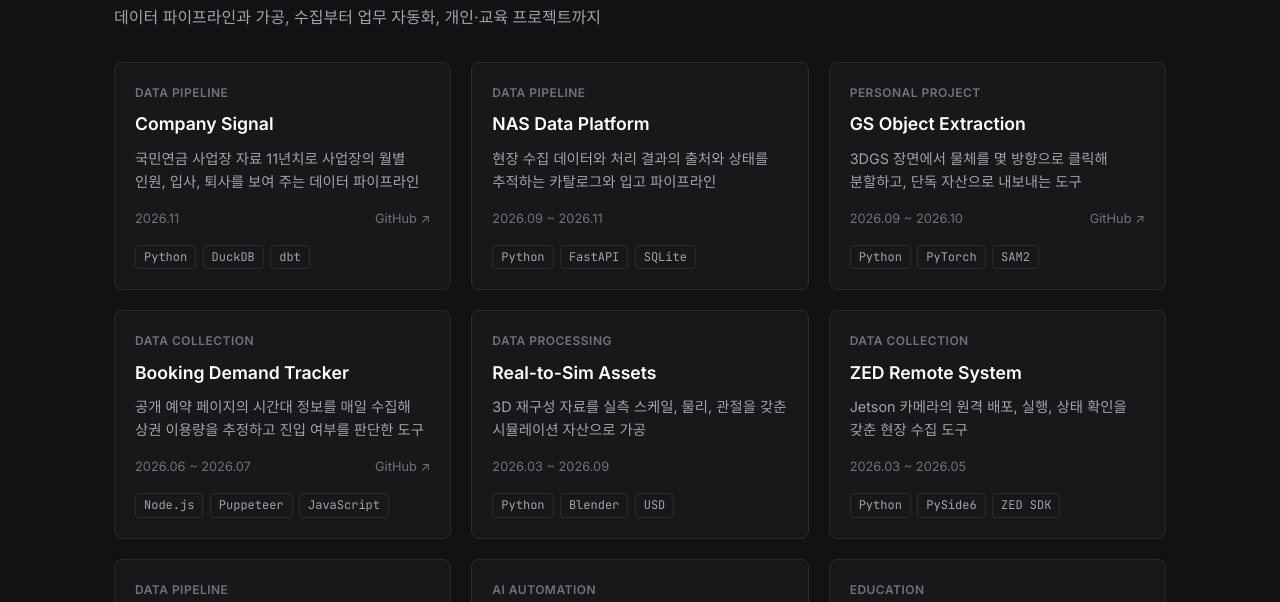
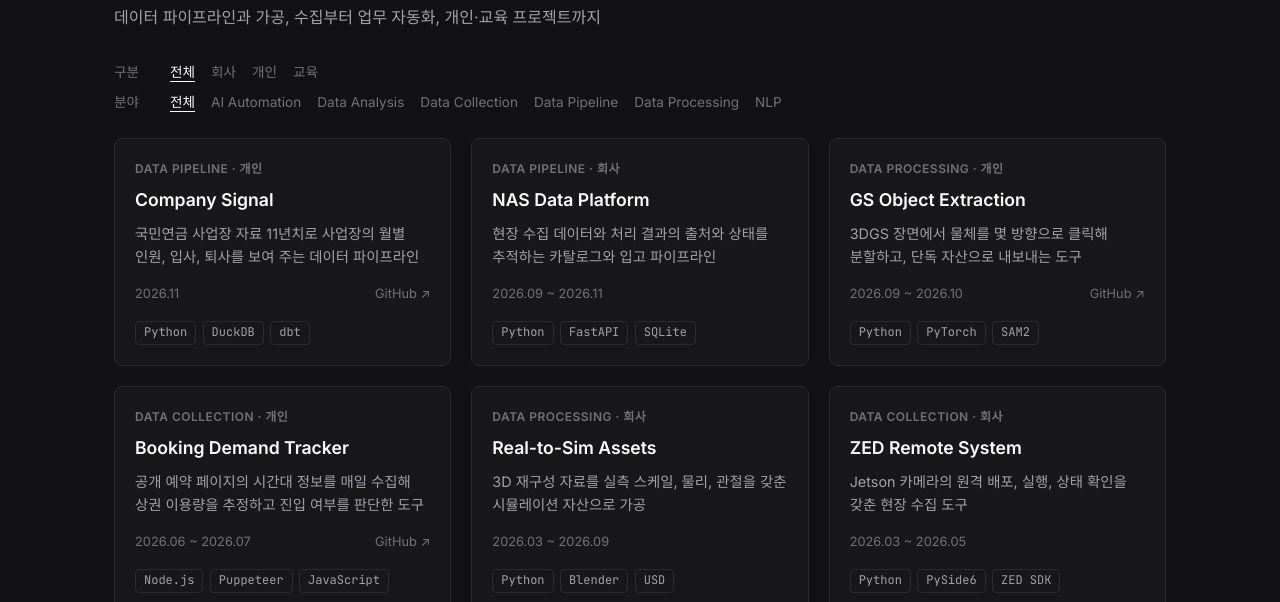
Before and after one commit to 07LEE/07lee.github.io, a plain HTML site: page portfolio/projects.html in a window 1280 px wide. Shown: the part 198-800 px from the top of the page. Drawn offline with Linux system fonts and the light colour scheme.

Commit message:
feat: filter the project list by kind and category
Split where the work was done from what kind of work it was, and let visitors pick either from the address or the buttons.

```diff
--- a/portfolio/assets/data/projects.json
+++ b/portfolio/assets/data/projects.json
@@ -4,6 +4,7 @@
         "featured": true,
         "title": "NAS Data Platform",
         "category": "Data Pipeline",
+        "kind": "company",
         "period": "2026.09 ~ 2026.11",
         "affiliation": "",
         "description": "현장 수집 데이터와 처리 결과의 출처와 상태를 추적하는 카탈로그와 입고 파이프라인",
@@ -12,13 +13,13 @@
             "FastAPI",
             "SQLite"
         ],
-        "link": "nas-data-platform/index.html",
-        "isCompany": true
+        "link": "nas-data-platform/index.html"
     },
     {
         "id": "item-company-signal",
         "title": "Company Signal",
         "category": "Data Pipeline",
+        "kind": "personal",
         "period": "2026.11",
         "affiliation": "",
         "description": "국민연금 사업장 자료 11년치로 사업장의 월별 인원, 입사, 퇴사를 보여 주는 데이터 파이프라인",
@@ -34,6 +35,7 @@
         "id": "item-zed-remote-system",
         "title": "ZED Remote System",
         "category": "Data Collection",
+        "kind": "company",
         "period": "2026.03 ~ 2026.05",
         "affiliation": "",
         "description": "Jetson 카메라의 원격 배포, 실행, 상태 확인을 갖춘 현장 수집 도구",
@@ -42,14 +44,14 @@
             "PySide6",
             "ZED SDK"
         ],
-        "link": "zed-remote-system/index.html",
-        "isCompany": true
+        "link": "zed-remote-system/index.html"
     },
     {
         "id": "item-segments-ai-api",
         "featured": true,
         "title": "VFM 3D Sensor Data",
         "category": "Data Pipeline",
+        "kind": "company",
         "period": "2025.09 ~ 2026.02",
         "affiliation": "",
         "description": "다중 센서 수집 검증, 좌표 정합, 점군 라벨링과 업로드를 거쳐 연구팀에 전달한 3D 데이터",
@@ -58,14 +60,14 @@
             "ROS",
             "Open3D"
         ],
-        "link": "segments-ai-api/index.html",
-        "isCompany": true
+        "link": "segments-ai-api/index.html"
     },
     {
         "id": "item-invoice-simplifier",
         "featured": true,
         "title": "Invoice Simplifier",
         "category": "AI Automation",
+        "kind": "company",
         "period": "2025.08 ~ 현재",
         "affiliation": "",
         "description": "자연어 요청을 견적서로 바꿔 운영자가 직접 발행하는 업무 자동화, 실사용 중",
@@ -74,13 +76,13 @@
             "Gemini API",
             "Telegram Bot"
         ],
-        "link": "invoice-simplifier/index.html",
-        "isCompany": true
+        "link": "invoice-simplifier/index.html"
     },
     {
         "id": "item-novel-transformation",
         "title": "Novel Transformation",
-        "category": "Education",
+        "category": "NLP",
+        "kind": "education",
         "period": "2023.11 ~ 2023.12",
         "affiliation": "",
         "description": "소설 속 발화자와 장면을 구분하는 BERT 기반 모델과 서비스, 팀 프로젝트",
@@ -95,7 +97,8 @@
     {
         "id": "item-talentbank-analysis",
         "title": "Talentbank Analysis",
-        "category": "Education",
+        "category": "Data Analysis",
+        "kind": "education",
         "period": "2022.05 ~ 2022.06",
         "affiliation": "",
         "description": "채용 플랫폼 데이터를 수집·정제해 분야별로 비교 분석한 교육 과제",
@@ -112,6 +115,7 @@
         "featured": true,
         "title": "Real-to-Sim Assets",
         "category": "Data Processing",
+        "kind": "company",
         "period": "2026.03 ~ 2026.09",
         "affiliation": "",
         "description": "3D 재구성 자료를 실측 스케일, 물리, 관절을 갖춘 시뮬레이션 자산으로 가공",
@@ -120,13 +124,13 @@
             "Blender",
             "USD"
         ],
-        "link": "real-to-sim/index.html",
-        "isCompany": true
+        "link": "real-to-sim/index.html"
     },
     {
         "id": "item-gs-object-extraction",
         "title": "GS Object Extraction",
-        "category": "Personal Project",
+        "category": "Data Processing",
+        "kind": "personal",
         "period": "2026.09 ~ 2026.10",
         "affiliation": "",
         "description": "3DGS 장면에서 물체를 몇 방향으로 클릭해 분할하고, 단독 자산으로 내보내는 도구",
@@ -142,6 +146,7 @@
         "id": "item-booking-demand",
         "title": "Booking Demand Tracker",
         "category": "Data Collection",
+        "kind": "personal",
         "period": "2026.06 ~ 2026.07",
         "affiliation": "",
         "description": "공개 예약 페이지의 시간대 정보를 매일 수집해 상권 이용량을 추정하고 진입 여부를 판단한 도구",
--- a/portfolio/assets/js/projects.js
+++ b/portfolio/assets/js/projects.js
@@ -42,7 +42,7 @@ function buildCard(project) {
         : '';
 
     card.innerHTML = `
-        <div class="card-category">${escapeHtml(project.category)}</div>
+        <div class="card-category">${escapeHtml(project.category)} · ${escapeHtml(KIND_LABELS[project.kind] || '')}</div>
         <h3><a class="card-link" href="${escapeHtml(project.link)}"${externalAttrs(project.link)}>${escapeHtml(project.title)}</a></h3>
         <p>${escapeHtml(project.description)}</p>
         <div class="card-meta"><span>${escapeHtml(project.period)}</span>${github}</div>
@@ -77,7 +77,48 @@ function fill(grid, projects, build) {
     projects.slice().sort(byRecent).forEach(p => grid.appendChild(build(p)));
 }
 
+// Where the work was done. The category says what kind of work it was.
+const KIND_LABELS = { company: '회사', personal: '개인', education: '교육' };
+
+// projects.html: two rows of filters, by kind and by category, read from and kept in the address.
+function setupFilters(container, projects) {
+    const params = new URLSearchParams(location.search);
+    const state = { kind: params.get('kind') || '', category: params.get('category') || '' };
+    const kinds = Object.keys(KIND_LABELS).filter(k => projects.some(p => p.kind === k));
+    const categories = [...new Set(projects.map(p => p.category))].sort();
+
+    const row = (key, label, values, text) => {
+        const buttons = ['', ...values].map(v =>
+            `<button type="button" data-key="${key}" data-value="${escapeHtml(v)}">${escapeHtml(v ? text(v) : '전체')}</button>`
+        ).join('');
+        return `<div class="filter-row"><span class="filter-label">${label}</span>${buttons}</div>`;
+    };
+    container.innerHTML = row('kind', '구분', kinds, k => KIND_LABELS[k]) + row('category', '분야', categories, c => c);
+
+    const apply = () => {
+        container.querySelectorAll('button').forEach(b => {
+            b.classList.toggle('active', state[b.dataset.key] === b.dataset.value);
+        });
+        const shown = projects.filter(p =>
+            (!state.kind || p.kind === state.kind) && (!state.category || p.category === state.category)
+        );
+        fill(projectGrid, shown, buildCard);
+        if (!shown.length) projectGrid.innerHTML = '<p class="error-msg">이 조건의 프로젝트가 없습니다.</p>';
+        const query = new URLSearchParams(Object.entries(state).filter(([, v]) => v)).toString();
+        history.replaceState(null, '', query ? `?${query}` : location.pathname);
+    };
+
+    container.addEventListener('click', e => {
+        const button = e.target.closest('button');
+        if (!button) return;
+        state[button.dataset.key] = button.dataset.value;
+        apply();
+    });
+    apply();
+}
+
 const projectGrid = document.getElementById('project-grid');
+const projectFilters = document.getElementById('project-filters');
 const featuredGrid = document.getElementById('featured-grid');
 
 fetch('assets/data/projects.json')
@@ -86,7 +127,8 @@ fetch('assets/data/projects.json')
         return res.json();
     })
     .then(projects => {
-        if (projectGrid) fill(projectGrid, projects, buildCard);
+        if (projectGrid && projectFilters) setupFilters(projectFilters, projects);
+        else if (projectGrid) fill(projectGrid, projects, buildCard);
         if (featuredGrid) fill(featuredGrid, projects.filter(p => p.featured), buildFeaturedCard);
     })
     .catch(err => {
--- a/portfolio/projects.html
+++ b/portfolio/projects.html
@@ -93,6 +93,46 @@
         .card-github:hover {
             color: var(--accent);
         }
+
+        /* Filters: plain text buttons, the chosen one brighter. */
+        .project-filters {
+            display: flex;
+            flex-direction: column;
+            gap: 0.5rem;
+            margin-bottom: 1.5rem;
+        }
+
+        .filter-row {
+            display: flex;
+            flex-wrap: wrap;
+            align-items: baseline;
+            gap: 0.25rem 1rem;
+            font-size: 0.85rem;
+        }
+
+        .filter-label {
+            width: 2.5rem;
+            color: var(--text-muted);
+        }
+
+        .filter-row button {
+            padding: 0;
+            border: 0;
+            background: none;
+            color: var(--text-muted);
+            font: inherit;
+            cursor: pointer;
+        }
+
+        .filter-row button:hover {
+            color: var(--text-sub);
+        }
+
+        .filter-row button.active {
+            color: var(--primary-hover);
+            text-decoration: underline;
+            text-underline-offset: 4px;
+        }
     </style>
 </head>
 
@@ -116,6 +156,7 @@
             <section>
                 <h1 class="page-title">Projects</h1>
                 <p class="page-subtitle">데이터 파이프라인과 가공, 수집부터 업무 자동화, 개인·교육 프로젝트까지</p>
+                <div class="project-filters" id="project-filters"></div>
                 <div class="project-grid" id="project-grid">
                     <p class="error-msg">Loading projects...</p>
                 </div>
```
